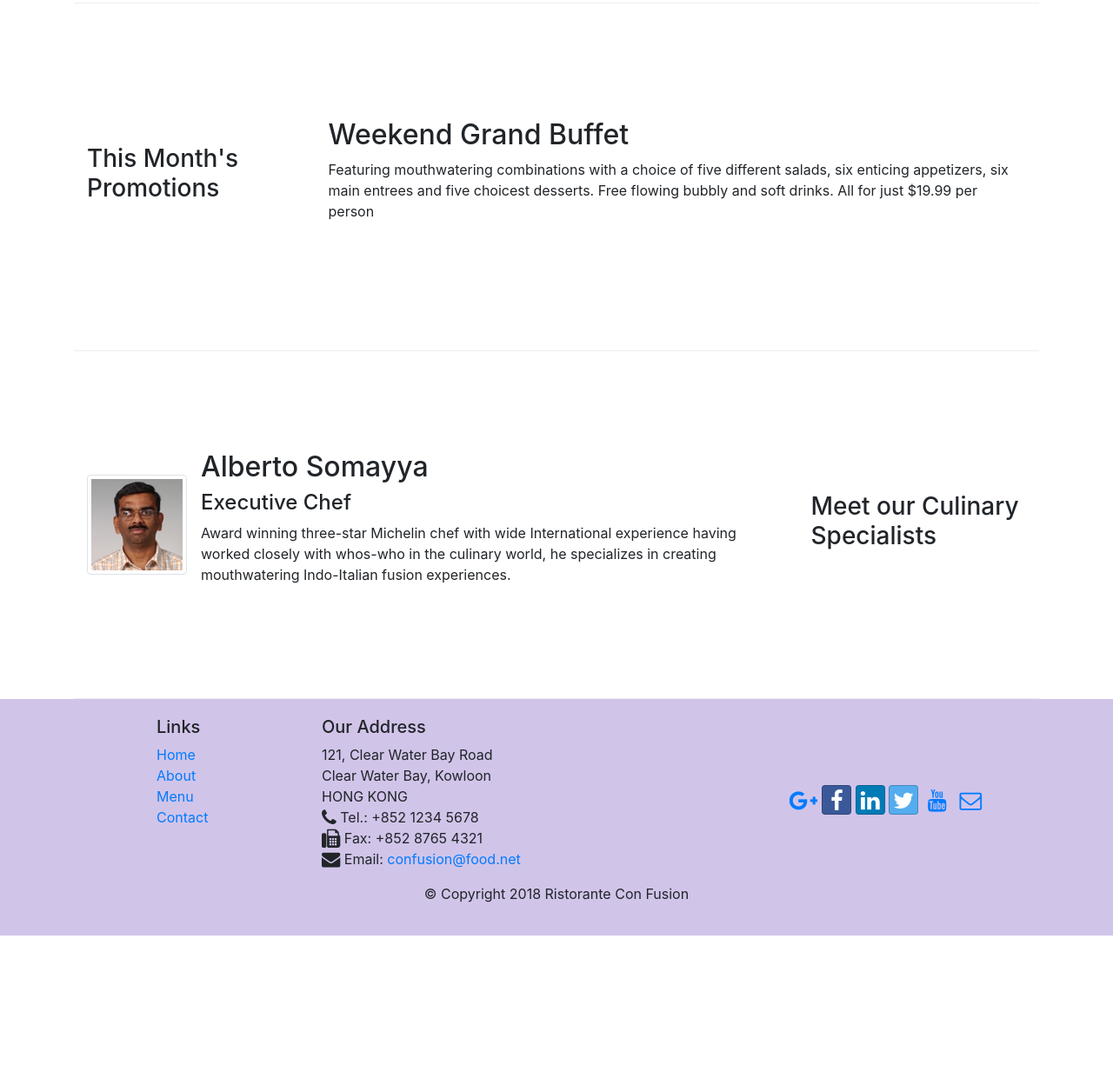
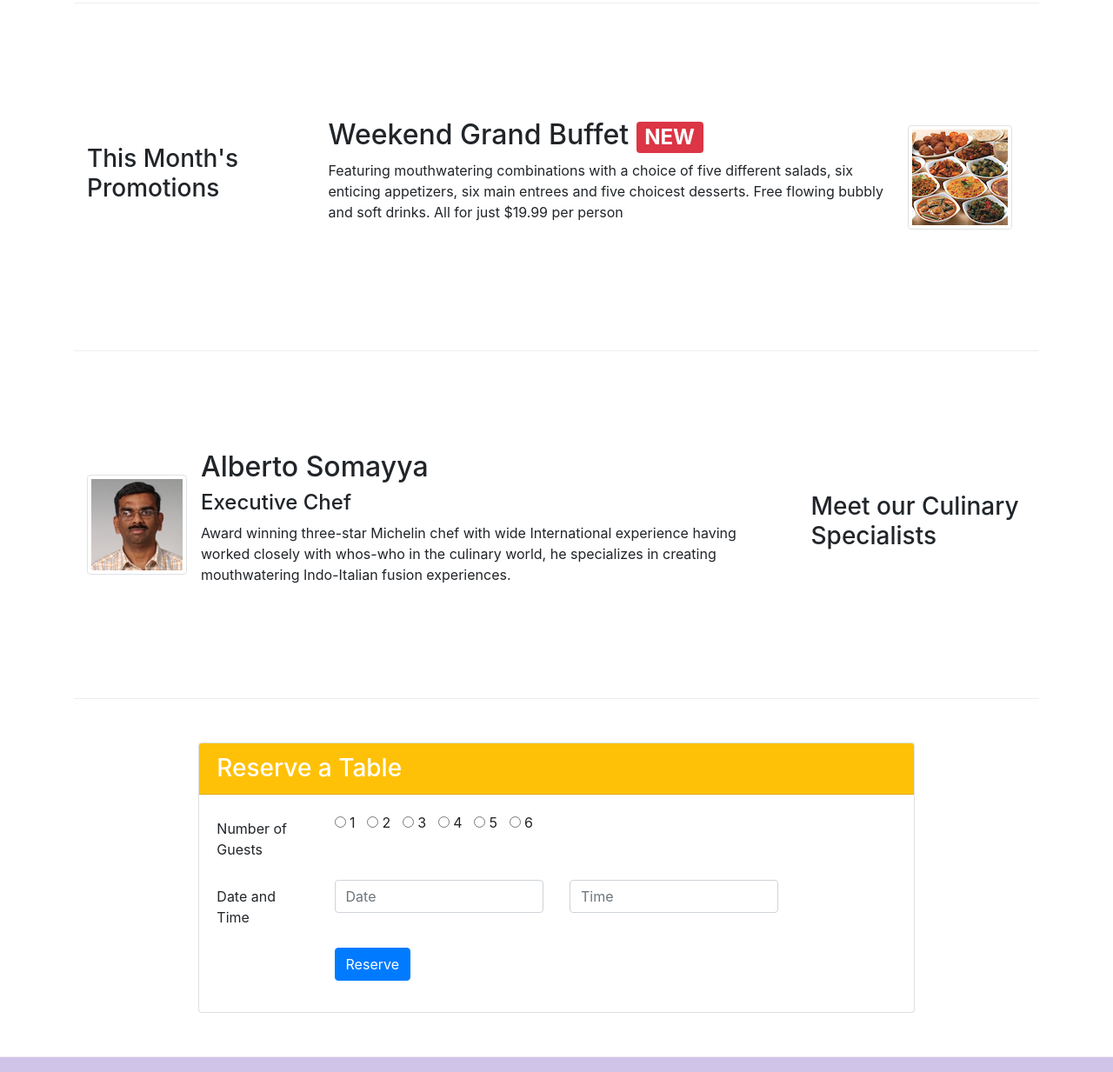
Before and after one commit to vivekanand111/BootStrap, a website: page index.html in a window 1280 px wide. Shown: the part 680-1913 px from the top of the page at 87% size. Before the commit the page ends 1756 px from the top, so only its background shows below. Drawn offline with nearby package versions, Linux system fonts and the light colour scheme.

Commit message:
Week-2 BootStrap CSS Components

```diff
--- a/index.html
+++ b/index.html
@@ -42,6 +42,9 @@
                 <div class="col-12 col-sm align-self-center">
                     <img src="img/logo.png" class="img-fluid">
                 </div>
+                <div class="col-12 col-sm align-items-center">
+                    <a class="btn btn-warning btn-block mt-5" role="button" href="#form1">Reserve Table</a>
+                </div>
             </div>
         </div>
     </header>
@@ -72,8 +75,15 @@
                 <h3>This Month's Promotions</h3>
             </div>
             <div class="col col-sm col-md">
-                <h2>Weekend Grand Buffet</h2>
-                <p class="d-none d-sm-block">Featuring mouthwatering combinations with a choice of five different salads, six enticing appetizers, six main entrees and five choicest desserts. Free flowing bubbly and soft drinks. All for just $19.99 per person </p>
+                <div class="media">
+                    <div class="media-body">
+                        <h2 class="mt-0">Weekend Grand Buffet <span class="badge badge-danger">NEW</span> </h2>
+                        <p class="d-none d-sm-block">Featuring mouthwatering combinations with a choice of five different salads, six enticing appetizers, six main entrees and five choicest desserts. Free flowing bubbly and soft drinks. All for just $19.99 per person
+                        </p>
+                    </div>
+                    <img class="d-flex mr-3 img-thumbnail align-self-center"
+                            src="img/buffet.png" alt="Promotion">
+                </div>
             </div>
         </div>
 
@@ -96,6 +106,46 @@
                     </div>
                 </div>
             </div>
+        </div>
+    </div>
+
+    <div class="row row-content">
+        <div class="offset-md-2 col-md-8 col-xs-12">
+            <div class="card" id="form1">
+              <h3 class="card-header bg-warning text-white">Reserve a Table</h3>
+                    <div class="card-body">
+                    <form>
+                    <div class="form-group row">
+                        <label for="Nu" class="col-md-2 col-form-label">Number of Guests</label>
+                        <div class="radio col-sm-8">
+                            <label class="radio-inline"><input name="guests" type="radio" value=""> 1 &nbsp; </label>
+                            <label class="radio-inline"><input name="guests" type="radio" value=""> 2 &nbsp; </label>
+                            <label class="radio-inline"><input name="guests" type="radio" value=""> 3 &nbsp; </label>
+                            <label class="radio-inline"><input name="guests" type="radio" value=""> 4 &nbsp; </label>
+                            <label class="radio-inline"><input name="guests" type="radio" value=""> 5 &nbsp; </label>
+                            <label class="radio-inline"><input name="guests" type="radio" value=""> 6 &nbsp; </label>
+                        </div>
+                    </div>
+                    <div class="form-group row">
+                        <label for="date" class="col-md-2 col-form-label">Date and Time</label>
+                        <div class="col-md-4">
+                            <input type="text" name="date" id="date" class="form-control" placeholder="Date">
+                        </div>
+                        <div class="col-md-4">
+                            <input type="text" name="time" id="time" class="form-control" placeholder="Time">
+                        </div>
+                    </div>
+                    <div class="form-group row">
+                        <div class="offset-md-2 col-md-8">
+                            <button type="submit" class="btn btn-primary">Reserve</button>
+                        </div>
+                    </div>
+                    </form>
+                    </div>
+                </form>
+            </div>
+        </div>
+        <div class="col-12 col-md-2">
         </div>
     </div>
 
```
